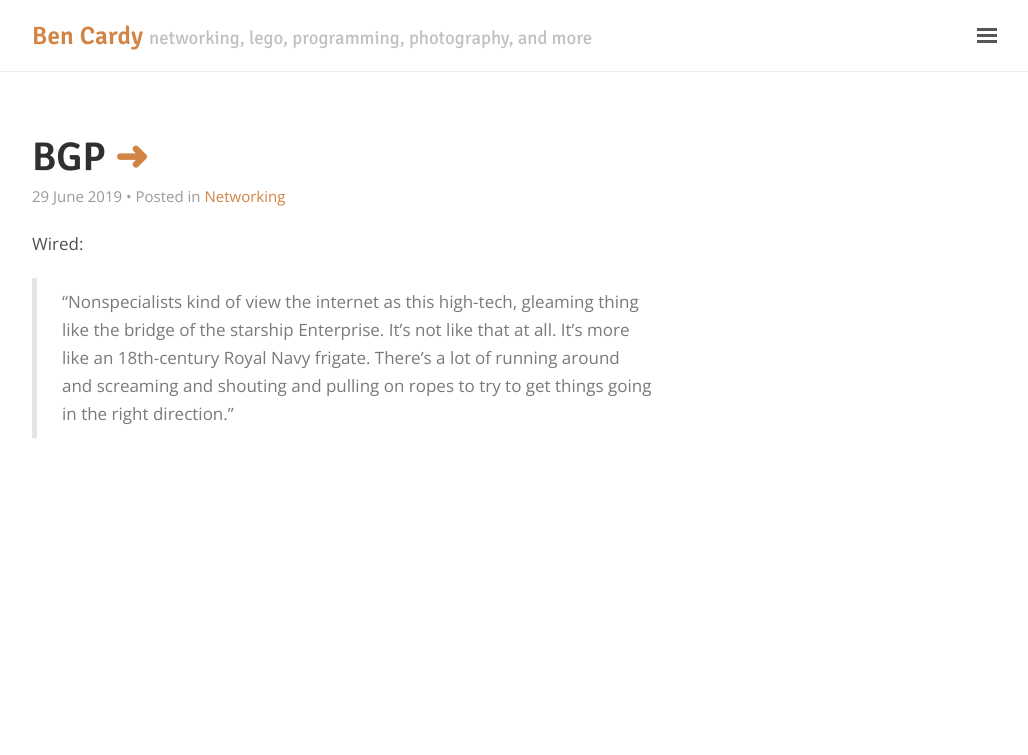
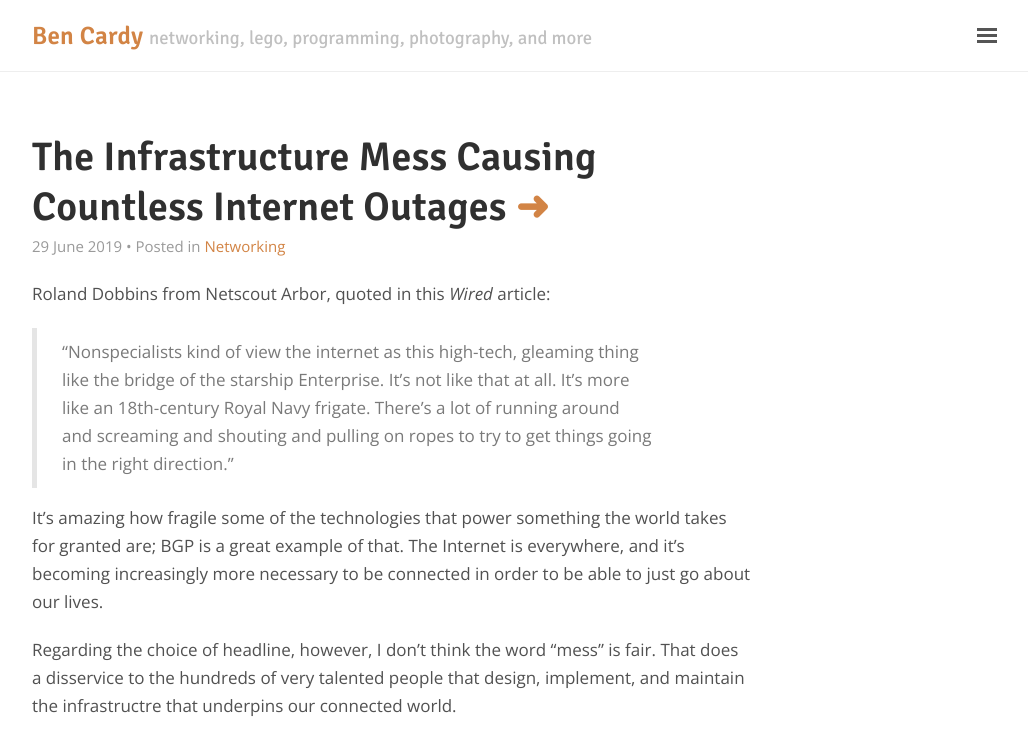
Before and after one commit to benbacardi/benbacardi.github.io, a Jekyll site: the page built from _posts/2019-06-29-bgp.md, in a window 1280 px wide. Shown: the top 755 px of the page, without its empty margins (248-1276 px from the left). Built offline with Jekyll 4.4.1, drawn with Linux system fonts in a browser that asks for light colours.

Commit message:
Update 2019-06-29-bgp.md

```diff
--- a/_posts/2019-06-29-bgp.md
+++ b/_posts/2019-06-29-bgp.md
@@ -1,10 +1,14 @@
 ---
 layout: post
-title: "BGP"
+title: "The Infrastructure Mess Causing Countless Internet Outages"
 link: https://www.wired.com/story/bgp-route-leak-internet-outage/
 categories: Networking
 ---
 
-Wired:
+Roland Dobbins from Netscout Arbor, quoted in this _Wired_ article:
 
 > "Nonspecialists kind of view the internet as this high-tech, gleaming thing like the bridge of the starship Enterprise. It’s not like that at all. It’s more like an 18th-century Royal Navy frigate. There’s a lot of running around and screaming and shouting and pulling on ropes to try to get things going in the right direction."
+
+It's amazing how fragile some of the technologies that power something the world takes for granted are; BGP is a great example of that. The Internet is everywhere, and it's becoming increasingly more necessary to be connected in order to be able to just go about our lives.
+
+Regarding the choice of headline, however, I don't think the word "mess" is fair. That does a disservice to the hundreds of very talented people that design, implement, and maintain the infrastructre that underpins our connected world.
```
